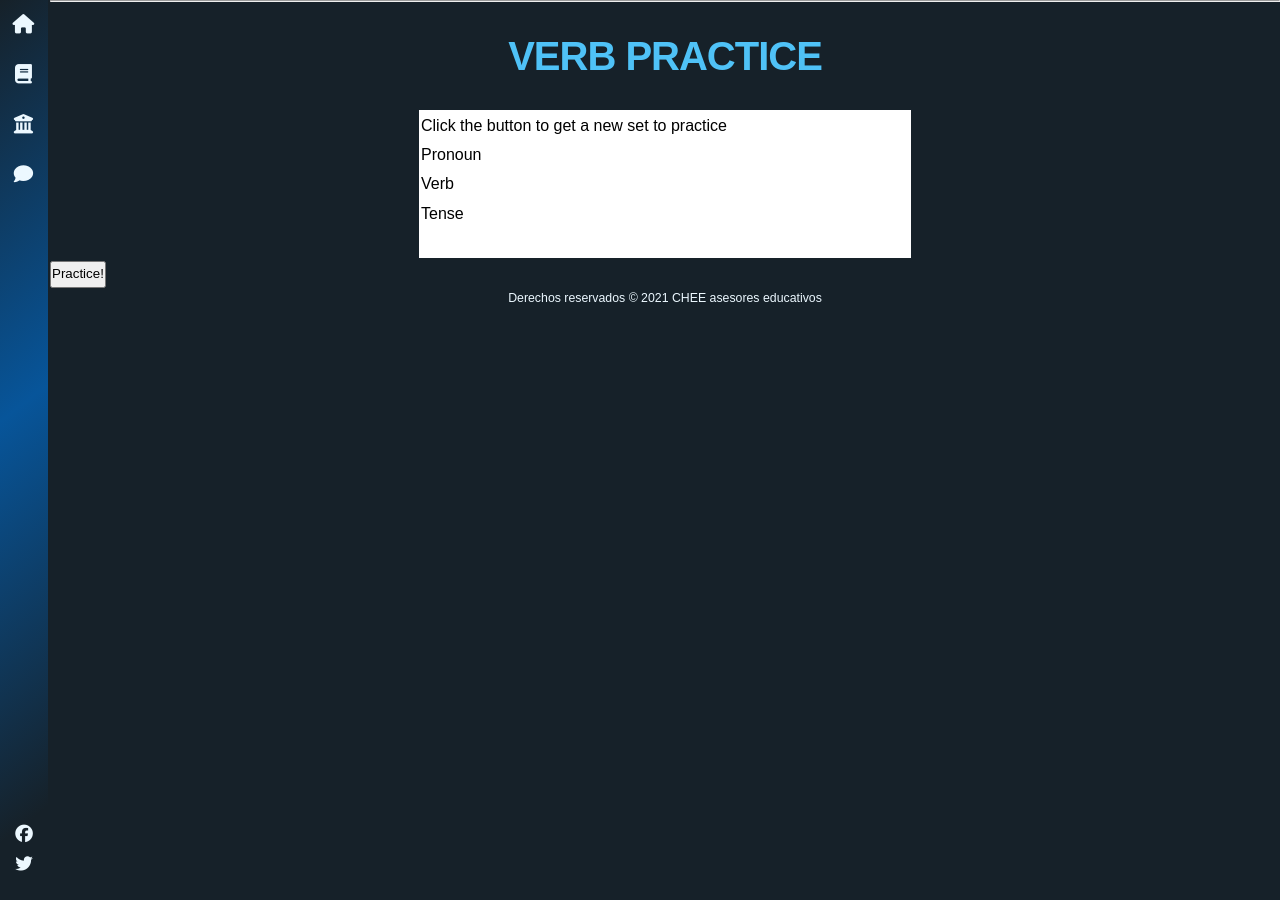
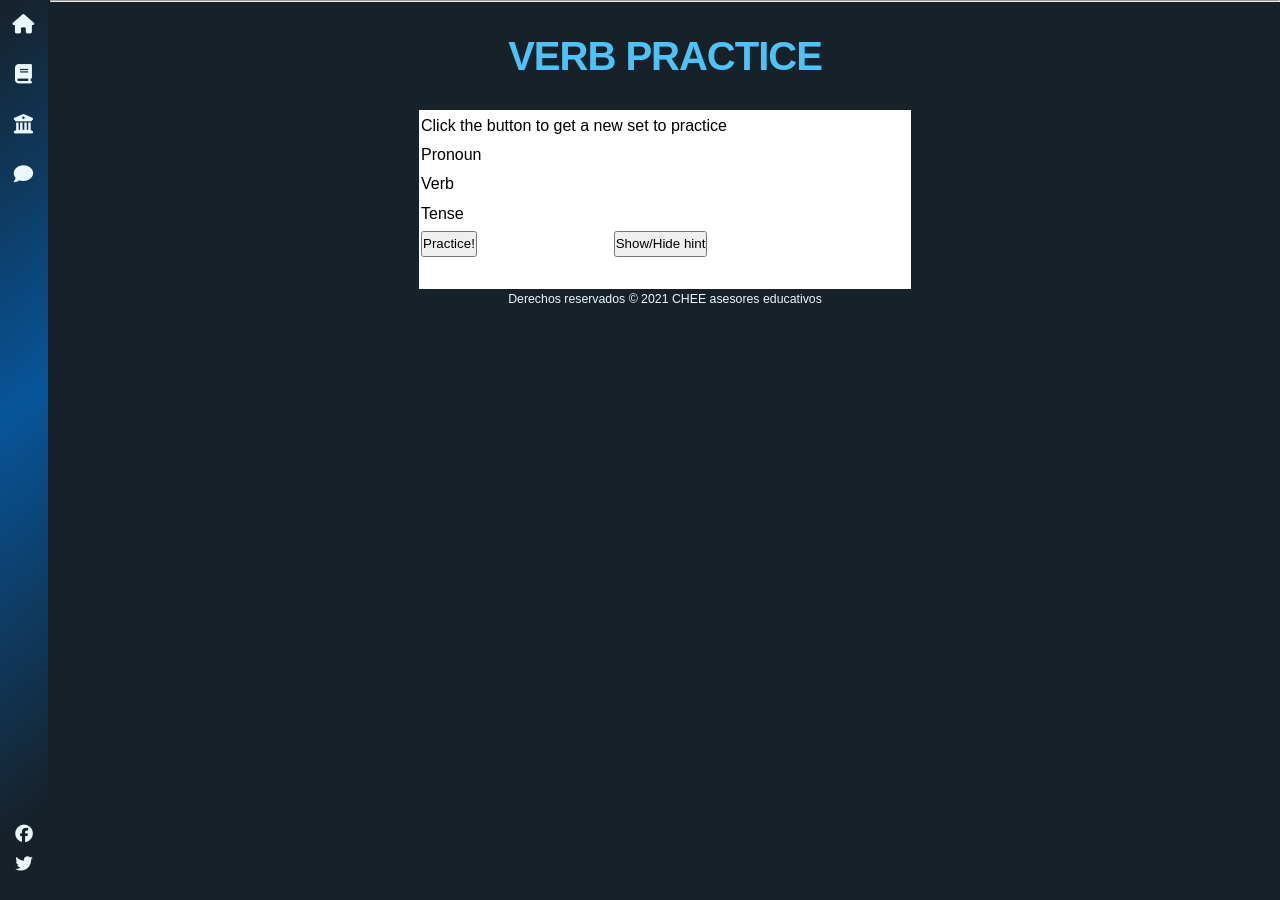
Before and after one commit to camachevaz/ESL, a Jekyll site: the page built from _posts/2021-12-14-verbos.markdown, in a window 1280 px wide. Built offline with Jekyll 4.4.1, drawn with Linux system fonts in a browser that asks for light colours; nearby versions of some CDN libraries; some web fonts are replaced.

Commit message:
Update 2021-12-14-verbos.markdown

```diff
--- a/_posts/2021-12-14-verbos.markdown
+++ b/_posts/2021-12-14-verbos.markdown
@@ -28,9 +28,12 @@ summary: Practice different time tenses with quick templates of pronouns and ver
             <td>Tense</td>
             <td id="tense"></td>
         </tr>
+        <tr>
+            <td><button type="button" value="Practice!" onclick="getPractice()">Practice!</button></td>
+            <td><button type="button" value="Practice!" onclick="toggleHint()">Show/Hide hint</button></td>
+        </tr>
     </tbody>
 </table>
-<button type="button" value="Practice!" onclick="getPractice()">Practice!</button>
 <script>
     function getPractice(){
         const pronouns = ["I", "You", "We", "They", "He", "She", "It"];
```
